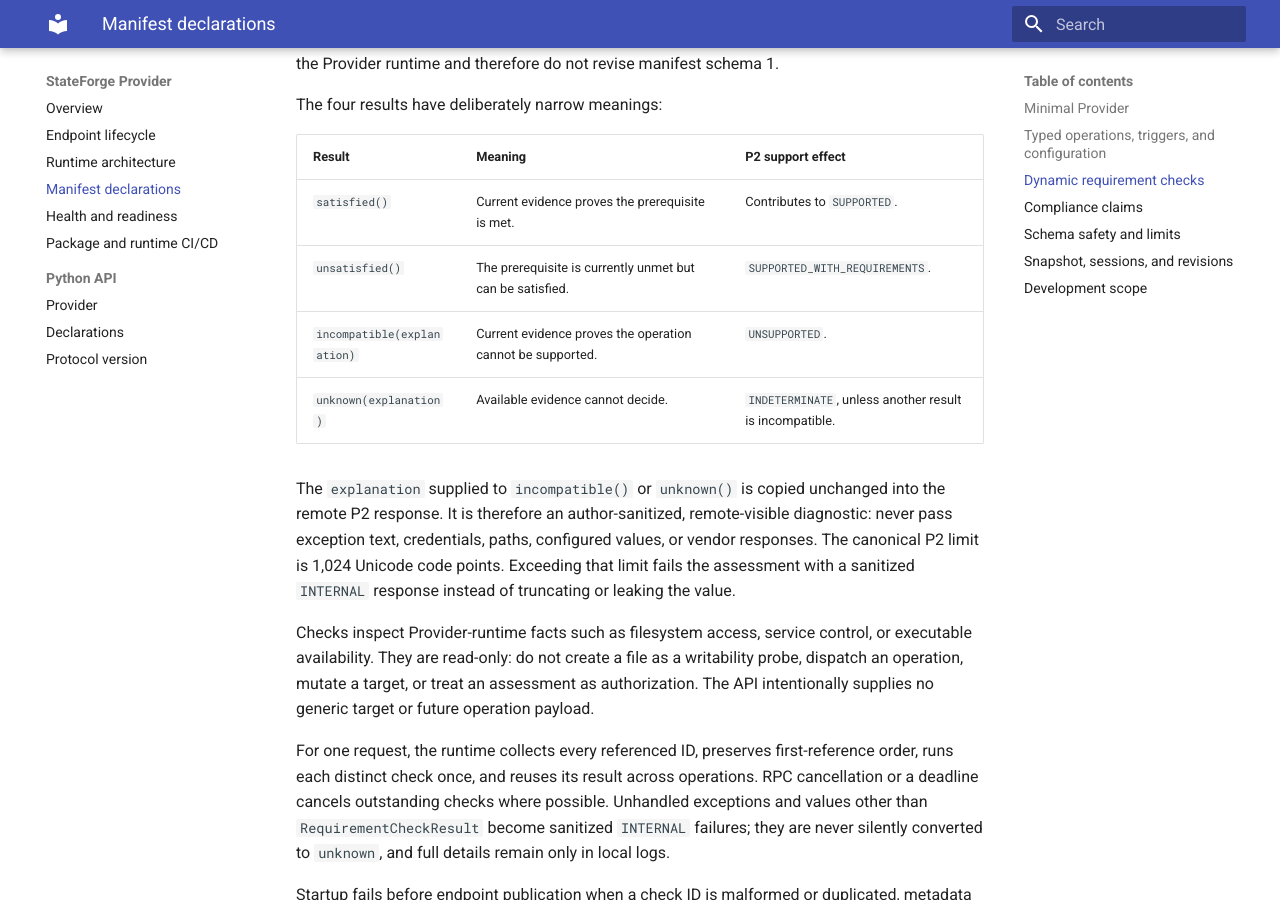
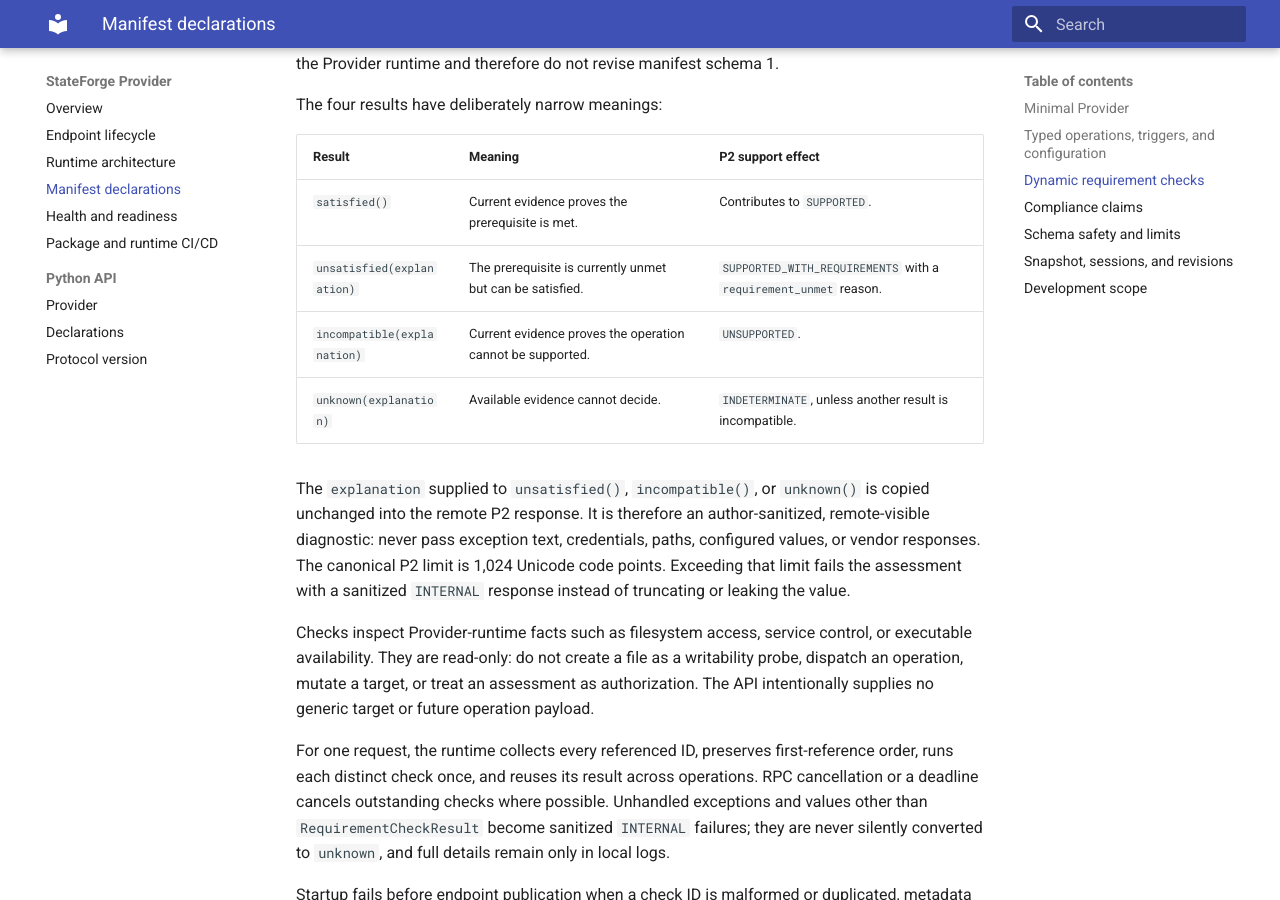
Before and after one commit to stateforge-org/stateforge-provider-python, an MkDocs documentation site: the page built from docs/manifest-authoring.md, in a window 1280 px wide and 900 px high, scrolled down 2800 px. Built offline with MkDocs 1.6.1 and Material for MkDocs 9.7.7, drawn with Linux system fonts in a browser that asks for light colours.

Commit message:
fix: expose unmet requirement explanations

```diff
--- a/docs/manifest-authoring.md
+++ b/docs/manifest-authoring.md
@@ -140,16 +140,17 @@ The four results have deliberately narrow meanings:
 | Result | Meaning | P2 support effect |
 | --- | --- | --- |
 | `satisfied()` | Current evidence proves the prerequisite is met. | Contributes to `SUPPORTED`. |
-| `unsatisfied()` | The prerequisite is currently unmet but can be satisfied. | `SUPPORTED_WITH_REQUIREMENTS`. |
+| `unsatisfied(explanation)` | The prerequisite is currently unmet but can be satisfied. | `SUPPORTED_WITH_REQUIREMENTS` with a `requirement_unmet` reason. |
 | `incompatible(explanation)` | Current evidence proves the operation cannot be supported. | `UNSUPPORTED`. |
 | `unknown(explanation)` | Available evidence cannot decide. | `INDETERMINATE`, unless another result is incompatible. |
 
-The `explanation` supplied to `incompatible()` or `unknown()` is copied
-unchanged into the remote P2 response. It is therefore an author-sanitized,
-remote-visible diagnostic: never pass exception text, credentials, paths,
-configured values, or vendor responses. The canonical P2 limit is 1,024
-Unicode code points. Exceeding that limit fails the assessment with a
-sanitized `INTERNAL` response instead of truncating or leaking the value.
+The `explanation` supplied to `unsatisfied()`, `incompatible()`, or
+`unknown()` is copied unchanged into the remote P2 response. It is therefore
+an author-sanitized, remote-visible diagnostic: never pass exception text,
+credentials, paths, configured values, or vendor responses. The canonical P2
+limit is 1,024 Unicode code points. Exceeding that limit fails the assessment
+with a sanitized `INTERNAL` response instead of truncating or leaking the
+value.
 
 Checks inspect Provider-runtime facts such as filesystem access, service
 control, or executable availability. They are read-only: do not create a file
```
Also changed, not shown: 3 other files.
